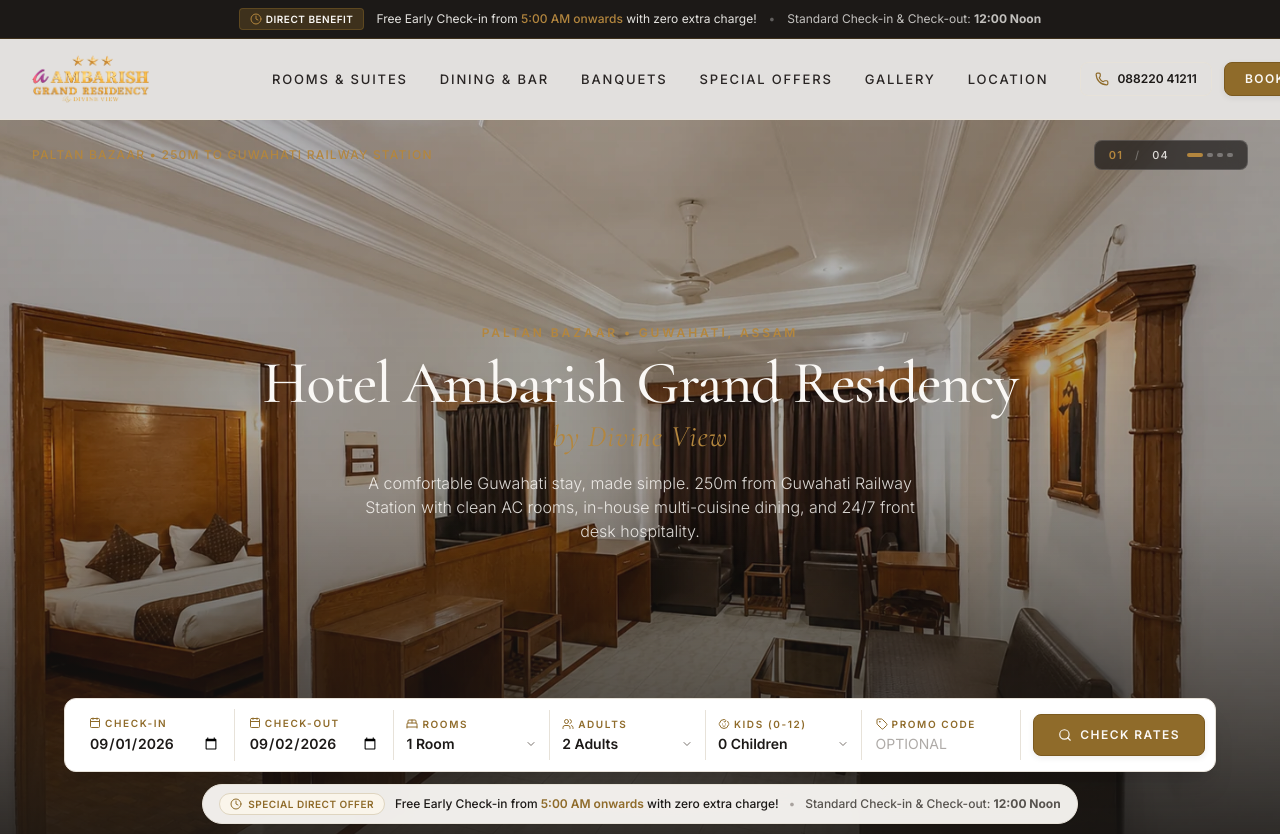
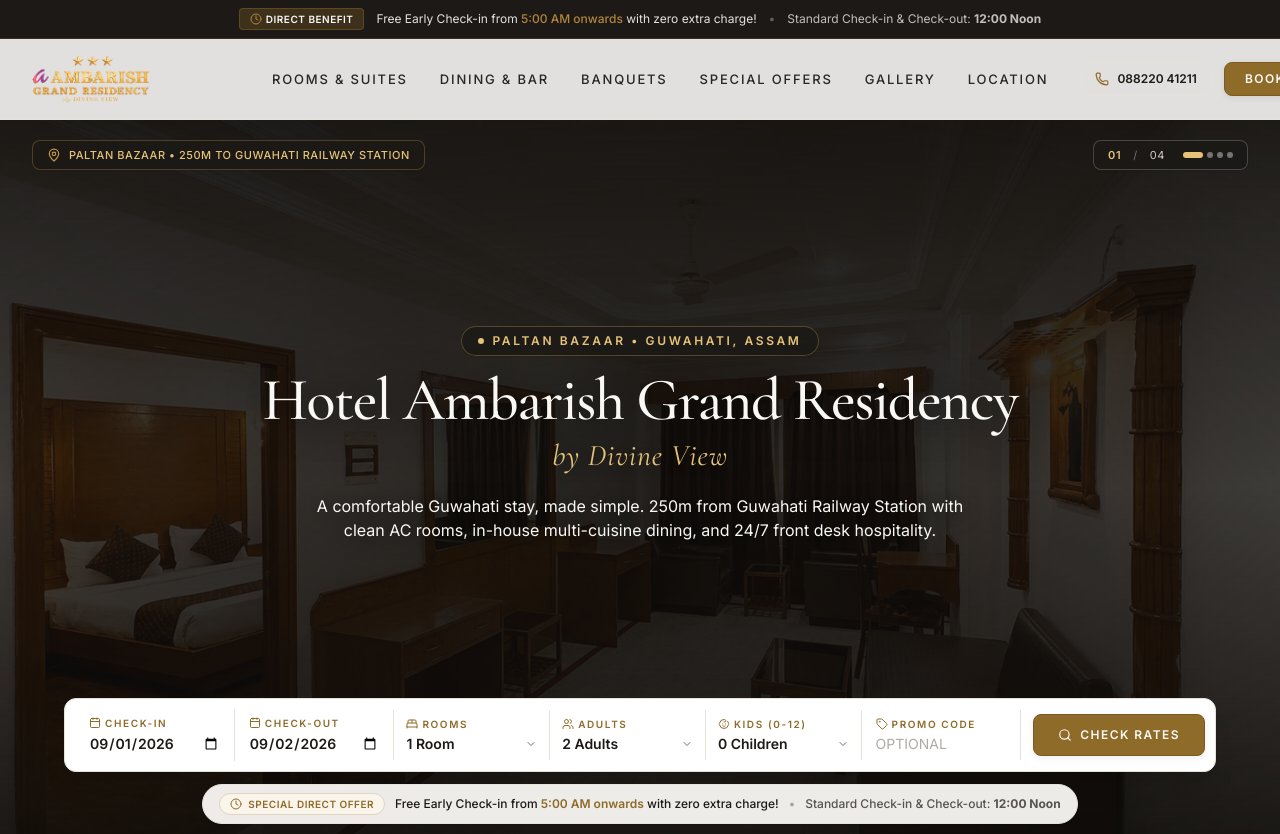
Before and after one commit to bijeshsingha/ambarishwebsite, a Next.js app: page / in a window 1280 px wide. Shown: the top 834 px of the page. Built offline with nearby package versions, Linux system fonts and the light colour scheme.

Commit message:
fix(ui): elevate hero background contrast and typography for flawless legibility

```diff
--- a/src/components/home/HeroSection.tsx
+++ b/src/components/home/HeroSection.tsx
@@ -3,6 +3,7 @@
 import React, { useState, useEffect } from "react";
 import Image from "next/image";
 import { motion, AnimatePresence } from "framer-motion";
+import { MapPin } from "lucide-react";
 import BookingBar from "@/components/booking/BookingBar";
 
 export default function HeroSection() {
@@ -58,26 +59,34 @@
           </motion.div>
         </AnimatePresence>
 
-        {/* Warm Scrim */}
-        <div className="absolute inset-0 bg-gradient-to-t from-[#171513]/90 via-[#171513]/40 to-[#171513]/30" />
+        {/* High-Contrast Multi-Layer Scrim for Flawless Readability Over Bright Photos */}
+        {/* Base dark tint to prevent ceiling/wall glare */}
+        <div className="absolute inset-0 bg-[#0E0C0A]/50" />
+
+        {/* Directional gradient: Deep header backdrop, subtle center, solid anchor for booking bar */}
+        <div className="absolute inset-0 bg-gradient-to-b from-[#0E0C0A]/85 via-[#0E0C0A]/40 to-[#0E0C0A]/90" />
+
+        {/* Soft radial vignette concentrated behind center text */}
+        <div className="absolute inset-0 bg-[radial-gradient(ellipse_at_center,_rgba(14,12,10,0.65)_0%,_rgba(14,12,10,0.3)_60%,_transparent_100%)] pointer-events-none" />
       </div>
 
-      {/* Top Editorial Slide Counter */}
-      <div className="relative z-10 max-w-7xl mx-auto w-full px-4 sm:px-6 lg:px-8 pt-5 flex justify-between items-center text-xs tracking-widest uppercase font-medium">
-        <span className="text-[#B3863E] font-medium hidden sm:inline-block">
-          Paltan Bazaar • 250m to Guwahati Railway Station
-        </span>
-        <div className="flex items-center space-x-3 bg-[#1C1917]/70 backdrop-blur-md px-3.5 py-1.5 rounded-lg border border-white/15 text-[11px] text-[#FAF8F5]/85">
-          <span className="text-[#B3863E] font-semibold">{String(imgIndex + 1).padStart(2, "0")}</span>
-          <span className="text-white/30">/</span>
-          <span>{String(heroSlides.length).padStart(2, "0")}</span>
+      {/* Top Editorial Slide Counter & Location */}
+      <div className="relative z-10 max-w-7xl mx-auto w-full px-4 sm:px-6 lg:px-8 pt-5 flex justify-between items-center text-xs tracking-wider uppercase">
+        <div className="hidden sm:inline-flex items-center space-x-2 bg-[#1C1917]/85 backdrop-blur-md px-3.5 py-1.5 rounded-lg border border-[#C59A45]/30 text-[11px] text-[#E5C378] font-medium tracking-wider shadow-sm">
+          <MapPin className="w-3.5 h-3.5 text-[#C59A45] shrink-0" />
+          <span>Paltan Bazaar • 250m to Guwahati Railway Station</span>
+        </div>
+        <div className="flex items-center space-x-3 bg-[#1C1917]/85 backdrop-blur-md px-3.5 py-1.5 rounded-lg border border-white/20 text-[11px] text-[#FAF8F5] shadow-sm ml-auto sm:ml-0">
+          <span className="text-[#E5C378] font-semibold">{String(imgIndex + 1).padStart(2, "0")}</span>
+          <span className="text-white/40">/</span>
+          <span className="text-[#FAF8F5]/80">{String(heroSlides.length).padStart(2, "0")}</span>
           <div className="flex space-x-1 pl-1.5">
             {heroSlides.map((_, i) => (
               <button
                 key={i}
                 onClick={() => setImgIndex(i)}
-                className={`h-1 rounded-full transition-all duration-300 ${
-                  i === imgIndex ? "bg-[#B3863E] w-4" : "bg-white/30 hover:bg-white/60 w-1.5"
+                className={`h-1.5 rounded-full transition-all duration-300 ${
+                  i === imgIndex ? "bg-[#E5C378] w-5" : "bg-white/40 hover:bg-white/70 w-1.5"
                 }`}
                 aria-label={`Slide ${i + 1}`}
               />
@@ -87,30 +96,34 @@
       </div>
 
       {/* Center Zone: Headline */}
-      <div className="relative z-10 max-w-7xl mx-auto w-full px-4 sm:px-6 lg:px-8 py-2 flex flex-col justify-center text-center items-center">
+      <div className="relative z-10 max-w-7xl mx-auto w-full px-4 sm:px-6 lg:px-8 py-3 sm:py-5 flex flex-col justify-center text-center items-center">
         <motion.div
           initial={{ opacity: 0, y: 16 }}
           animate={{ opacity: 1, y: 0 }}
           transition={{ duration: 0.8, ease: [0.16, 1, 0.3, 1] }}
-          className="max-w-3xl space-y-2.5 sm:space-y-3"
+          className="max-w-3xl space-y-3 sm:space-y-3.5"
         >
-          <motion.p
+          {/* Location Badge */}
+          <motion.div
             initial={{ opacity: 0, y: 8 }}
             animate={{ opacity: 1, y: 0 }}
             transition={{ duration: 0.7, delay: 0.1 }}
-            className="text-[11px] sm:text-xs uppercase tracking-[0.24em] text-[#B3863E] font-semibold"
+            className="inline-flex items-center space-x-2 bg-[#1C1917]/80 backdrop-blur-md px-4 py-1.5 rounded-full border border-[#C59A45]/35 shadow-sm"
           >
-            Paltan Bazaar • Guwahati, Assam
-          </motion.p>
+            <span className="w-1.5 h-1.5 rounded-full bg-[#E5C378]" />
+            <span className="text-[11px] sm:text-xs uppercase tracking-[0.22em] text-[#E5C378] font-semibold">
+              Paltan Bazaar • Guwahati, Assam
+            </span>
+          </motion.div>
 
           <motion.h1
             initial={{ opacity: 0, y: 12 }}
             animate={{ opacity: 1, y: 0 }}
             transition={{ duration: 0.8, delay: 0.2 }}
-            className="font-serif text-3xl sm:text-5xl lg:text-6xl font-medium text-[#FAF8F5] leading-[1.1] tracking-tight"
+            className="font-serif text-3xl sm:text-5xl lg:text-6xl font-medium text-[#FAF8F5] leading-[1.12] tracking-tight drop-shadow-[0_2px_18px_rgba(0,0,0,0.75)]"
           >
             Hotel Ambarish Grand Residency
-            <span className="block text-xl sm:text-2xl lg:text-3xl text-[#B3863E] font-serif italic mt-1.5 font-normal tracking-wide">
+            <span className="block text-xl sm:text-2xl lg:text-3xl text-[#E5C378] font-serif italic mt-2 font-normal tracking-wide drop-shadow-[0_2px_14px_rgba(0,0,0,0.75)]">
               by Divine View
             </span>
           </motion.h1>
@@ -119,7 +132,7 @@
             initial={{ opacity: 0, y: 10 }}
             animate={{ opacity: 1, y: 0 }}
             transition={{ duration: 0.8, delay: 0.3 }}
-            className="text-[#FAF8F5]/85 text-xs sm:text-sm md:text-base font-light max-w-xl mx-auto leading-relaxed pt-1"
+            className="text-[#FAF8F5] text-xs sm:text-sm md:text-base font-normal max-w-2xl mx-auto leading-relaxed pt-1.5 drop-shadow-[0_2px_10px_rgba(0,0,0,0.85)]"
           >
             A comfortable Guwahati stay, made simple. 250m from Guwahati Railway Station with clean AC rooms, in-house multi-cuisine dining, and 24/7 front desk hospitality.
           </motion.p>
```
